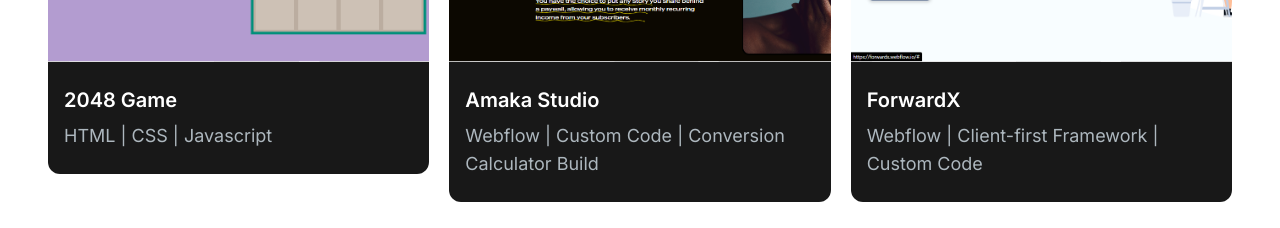
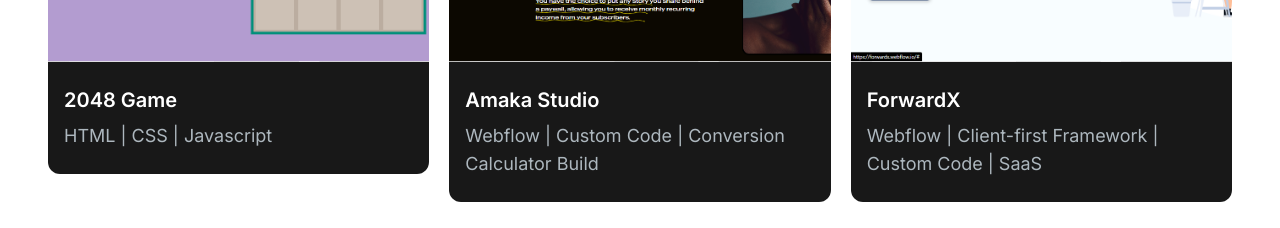
Before and after one commit to AyushScripts/my-portfolio, a Next.js app: page / in a window 1280 px wide. Shown: the part 2620-2848 px from the top of the page. Built offline with nearby package versions, Linux system fonts and the light colour scheme.

Commit message:
Updated Projects

```diff
--- a/app/components/data/constants.js
+++ b/app/components/data/constants.js
@@ -199,7 +199,7 @@
     {
       id: 6,
       title: "ForwardX",
-      description: "Webflow | Client-first Framework | Custom Code",
+      description: "Webflow | Client-first Framework | Custom Code | SaaS",
       image: "./images/Projects/forwardx.png",
       tag:["All", "Webflow"],
       gitUrl: "https://preview.webflow.com/preview/forwardx?utm_medium=preview_link&utm_source=dashboard&utm_content=forwardx&preview=d89054de7e073c886003bc852e123ccc&workflow=preview",
```
